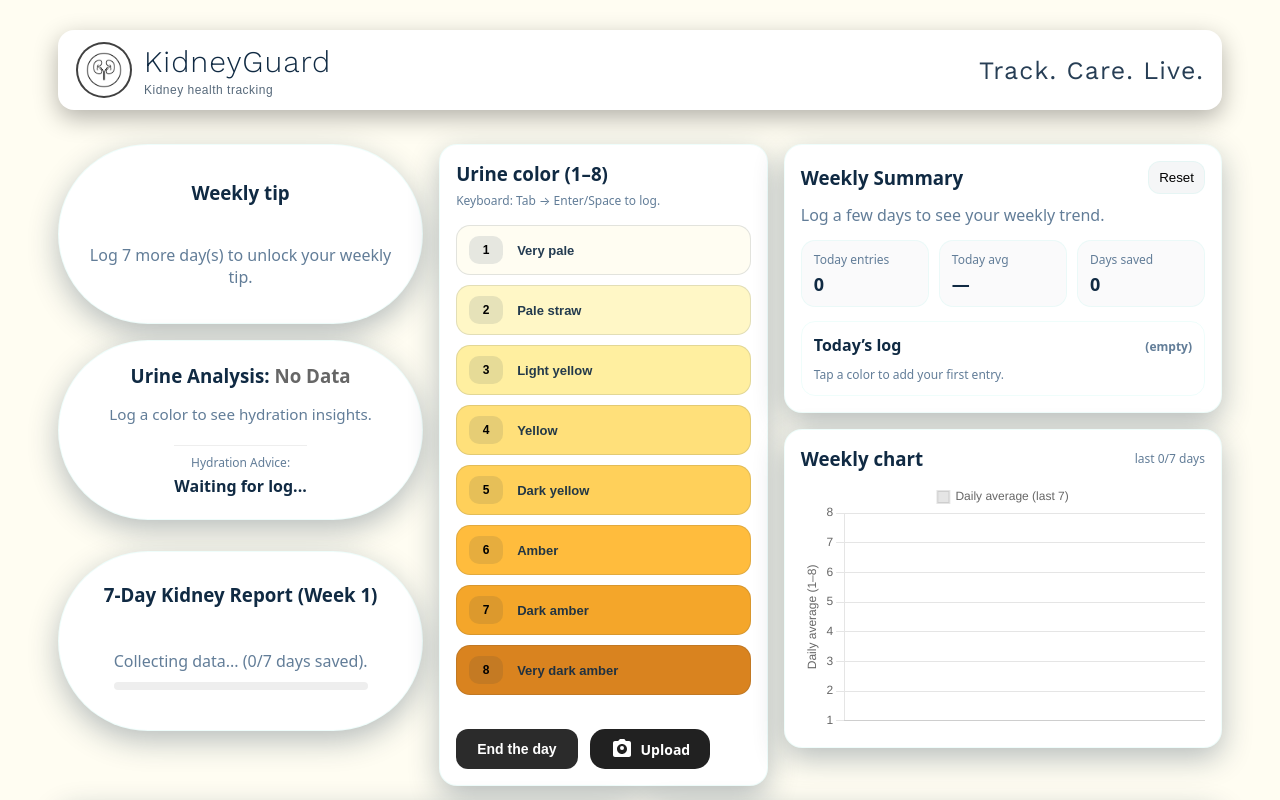
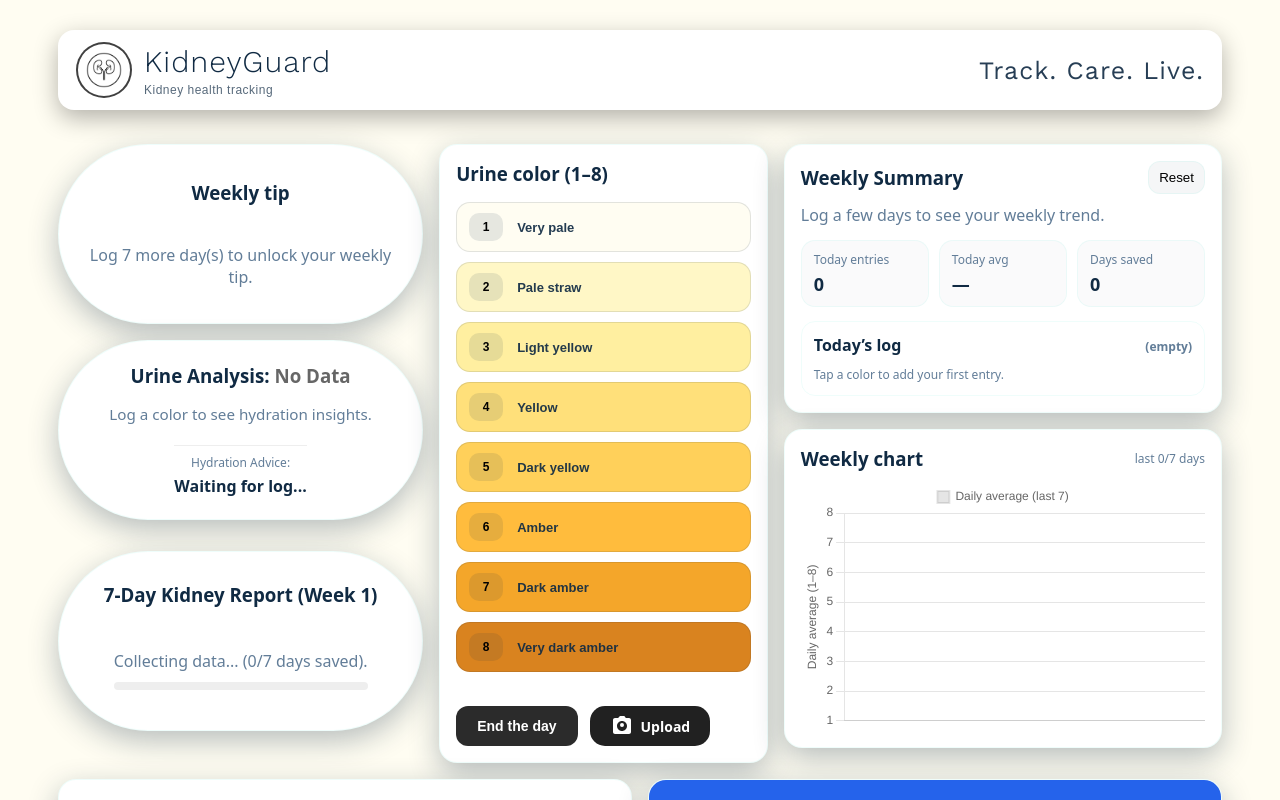
Before and after one commit to ilkerfatihulu/Hacktagon, a React (Vite) app: page / in a window 1280 px wide. Shown: the top 800 px of the page. Built offline with nearby package versions, Linux system fonts and the light colour scheme; a web font is replaced by a local one.

Commit message:
UI: moved AI Weekly Summary to right, removed daily chart, hide tip error

```diff
--- a/src/App.jsx
+++ b/src/App.jsx
@@ -583,7 +583,7 @@
           <div className="card scaleCard">
             <div className="scaleHeader">
               <h3>Urine color (1–8)</h3>
-              <p className="muted small">Keyboard: Tab → Enter/Space to log.</p>
+
             </div>
 
             <div className="scale" role="list" aria-label="Urine color blocks">
```
